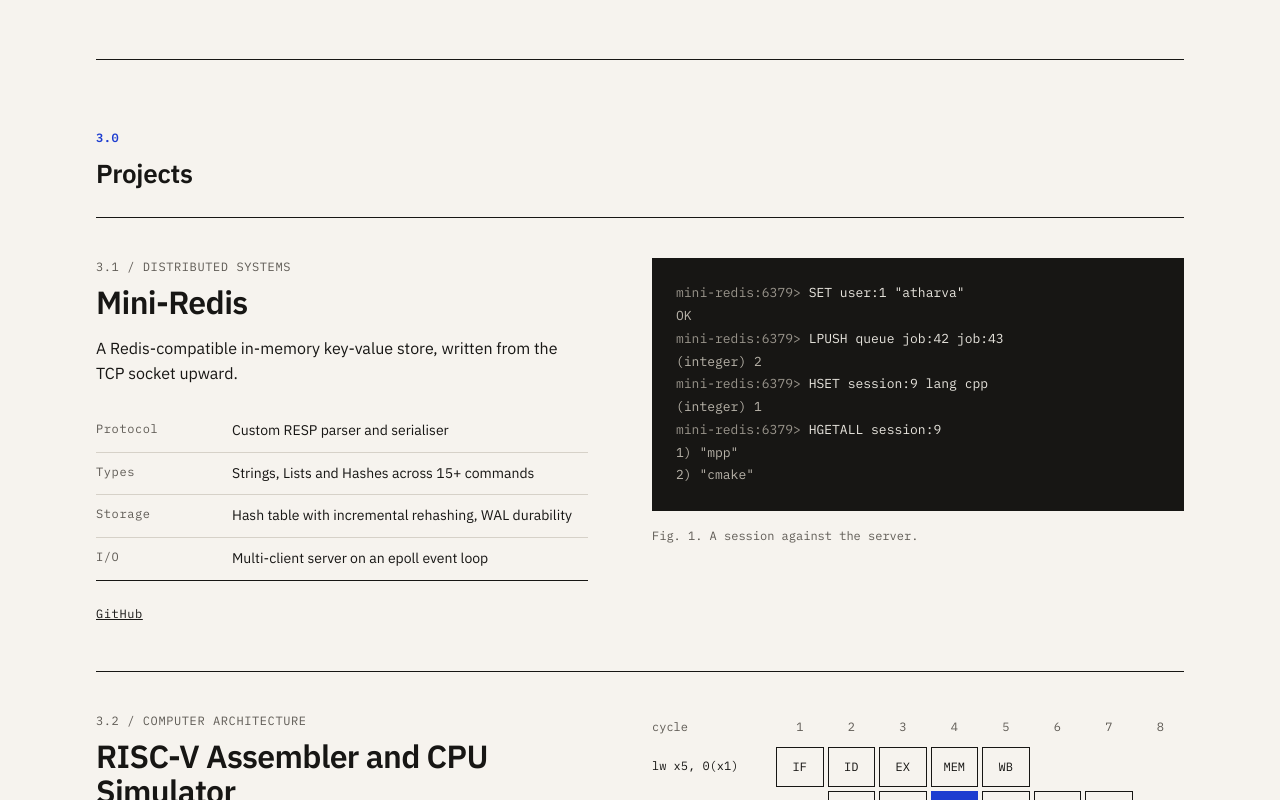
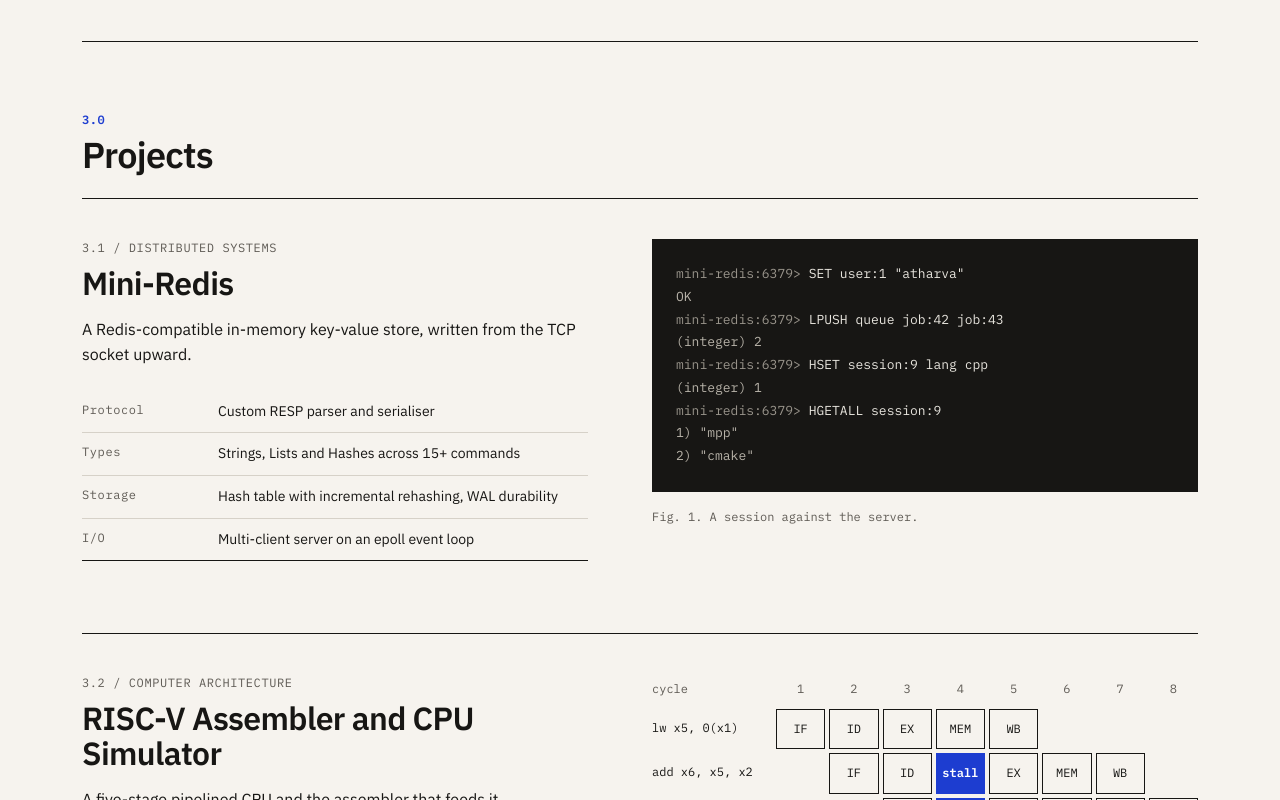
Before and after one commit to Atharva-Penkar/portfolio, a React app: page / in a window 1280 px wide. Shown: the part 1700-2500 px from the top of the page. Built offline with nearby package versions, Linux system fonts and the light colour scheme; the HTML template or start-up script is replaced by a standard one.

Commit message:
add react-icons dependency and implement Icon component; update ContactBlock and ProjectEntry to use icons

```diff
--- a/package.json
+++ b/package.json
@@ -16,6 +16,7 @@
     "motion": "^14.0.0",
     "react": "^19.2.8",
     "react-dom": "^19.2.8",
+    "react-icons": "^5.7.0",
     "react-router": "^8.4.0"
   },
   "devDependencies": {
--- a/src/components/contact_block/contactBlock.jsx
+++ b/src/components/contact_block/contactBlock.jsx
@@ -1,4 +1,5 @@
 import { profile } from "../../data/profile.js";
+import Icon from "../icons/icons.jsx";
 import styles from "./contactBlock.module.css";
 
 export default function ContactBlock() {
@@ -9,8 +10,15 @@
       </a>
       <div className={`${styles.links} mono`}>
         {profile.links.map((link) => (
-          <a key={link.label} href={link.href} target="_blank" rel="noreferrer">
-            {link.label}
+          <a
+            key={link.label}
+            href={link.href}
+            target="_blank"
+            rel="noreferrer"
+            aria-label={link.label}
+            title={link.label}
+          >
+            <Icon name={link.icon} size={26} />
           </a>
         ))}
       </div>
--- /dev/null
+++ b/src/components/icons/icons.jsx
@@ -0,0 +1,14 @@
+import { FaGithub, FaLinkedin } from "react-icons/fa";
+import { SiLeetcode } from "react-icons/si";
+
+const icons = {
+  github: FaGithub,
+  linkedin: FaLinkedin,
+  leetcode: SiLeetcode,
+};
+
+export default function Icon({ name, size = 24 }) {
+  const Glyph = icons[name];
+  if (!Glyph) return null;
+  return <Glyph size={size} aria-hidden="true" />;
+}
--- a/src/components/project_entry/projectEntry.jsx
+++ b/src/components/project_entry/projectEntry.jsx
@@ -1,6 +1,7 @@
 import SpecTable from "../spec_table/specTable.jsx";
 import ReplFigure from "../../figures/replFigure.jsx";
 import PipelineFigure from "../../figures/pipelineFigure.jsx";
+import Icon from "../icons/icons.jsx";
 import styles from "./projectEntry.module.css";
 
 const figures = {
@@ -30,7 +31,7 @@
                 target="_blank"
                 rel="noreferrer"
               >
-                {link.label}
+                <Icon name={link.icon} size={16} />
               </a>
             ))}
           </div>
--- a/src/components/section/section.module.css
+++ b/src/components/section/section.module.css
@@ -7,7 +7,7 @@
 }
 
 .heading {
-  flex: 1 1 220px;
+  flex: 1 1 240px;
 }
 
 .number {
@@ -17,9 +17,10 @@
 
 .title {
   margin-top: var(--space-1);
-  font-size: 26px;
+  font-size: 36px;
   font-weight: 600;
-  letter-spacing: -0.01em;
+  line-height: 1.1;
+  letter-spacing: -0.02em;
 }
 
 .content {
--- a/src/styles/global.css
+++ b/src/styles/global.css
@@ -36,7 +36,7 @@
 .container {
   max-width: 1216px;
   margin: 0 auto;
-  padding: 0 clamp(20px, 5vw, 72px) var(--space-6);
+  padding: 0 clamp(20px, 5vw, 50px) var(--space-6);
 }
 
 .mono {
```
Also changed, not shown: 1 other file (tests, documents, lock files or other folders).
